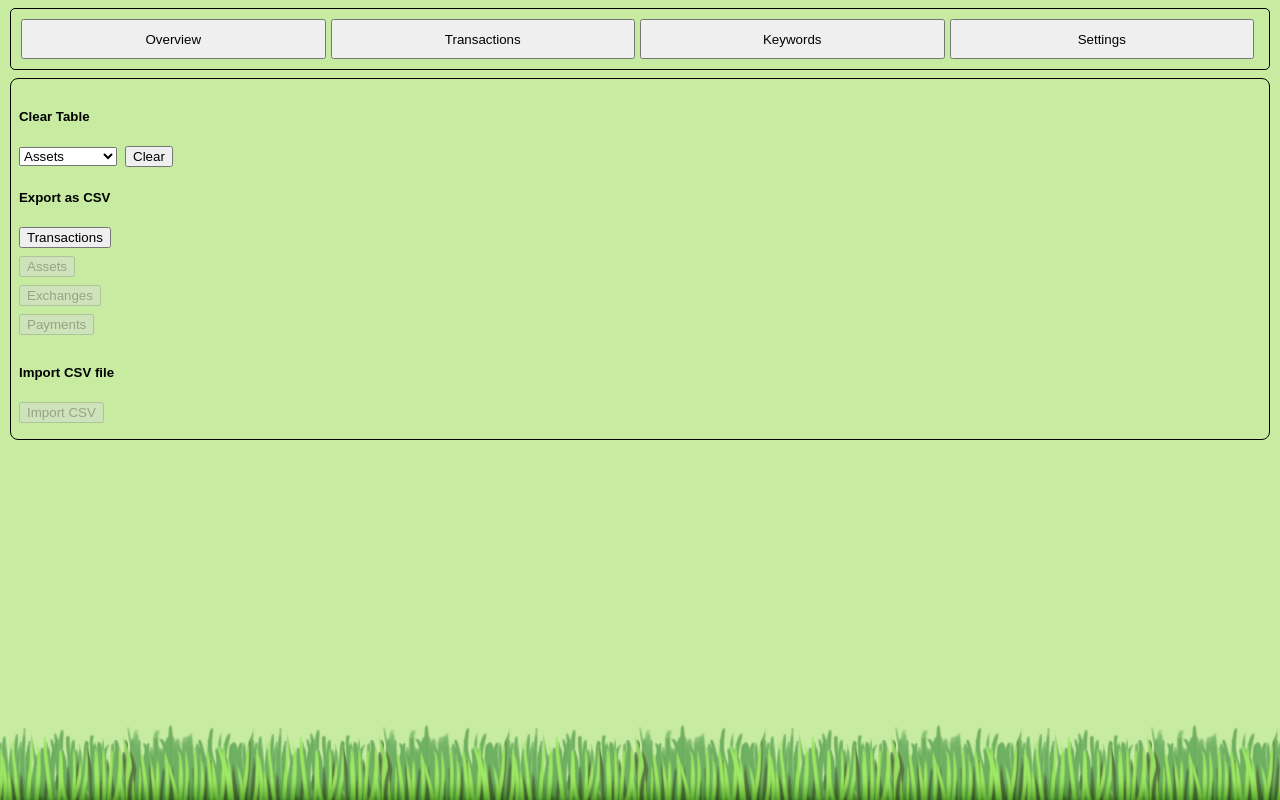
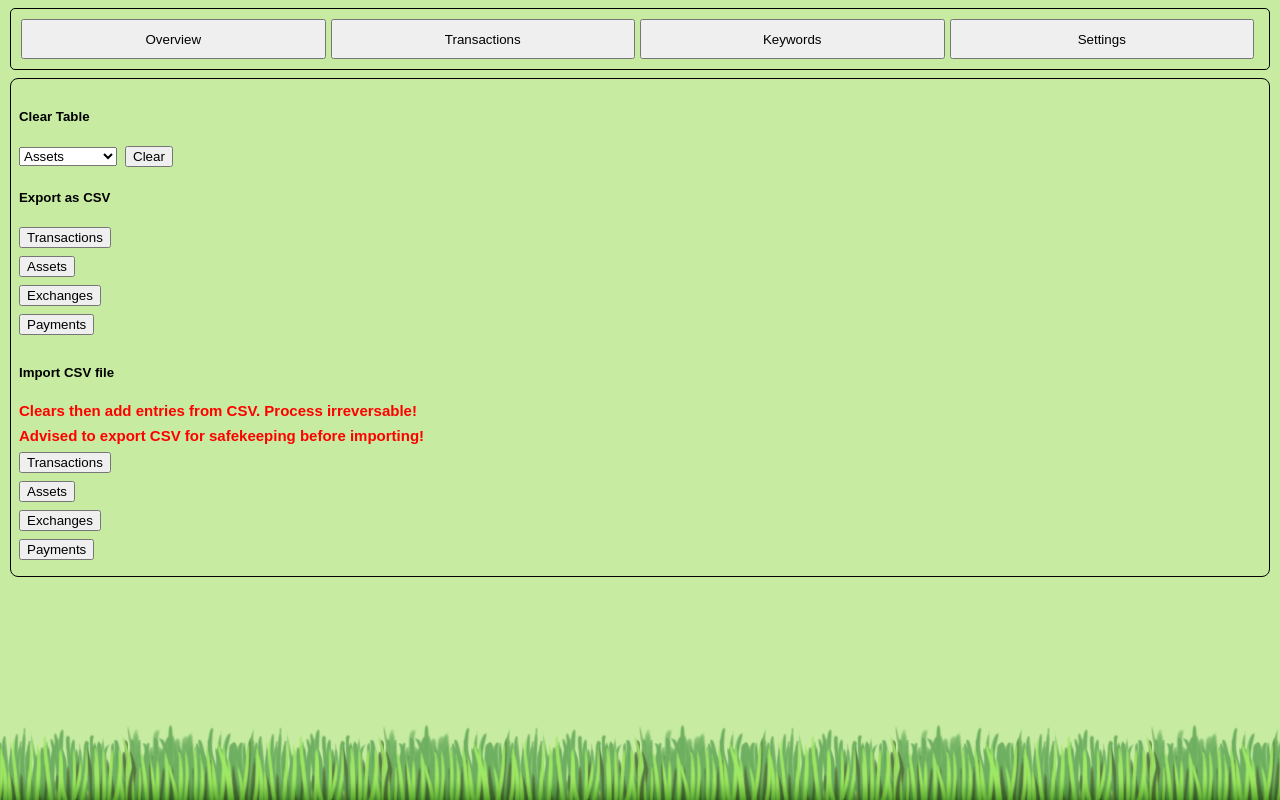
Before and after one commit to donaldcheah/TApp, a React (Create React App) app: page / in a window 1280 px wide. Both pictures are taken after a click on the button "Settings". Built offline with nearby package versions, Linux system fonts and the light colour scheme.

Commit message:
Added Import and Export functionality

```diff
--- a/src/DBAccess.ts
+++ b/src/DBAccess.ts
@@ -1,6 +1,6 @@
 import { KEYWORD_TYPES } from "./constants";
 import IEI from 'indexeddb-export-import';
-import { json2csvAsync } from "json-2-csv";
+import { json2csvAsync, csv2jsonAsync } from "json-2-csv";
 import { DB_TABLES } from "./constants";
 
 const VERSION = 2;
@@ -282,30 +282,148 @@ class DBAccess {
     }
 
     private _cachedDBJSON: any = null
-    downloadTransactionsCSV() {
+    downloadCSVFor(table: DB_TABLES) {
         if (!this._idb)
             throw new Error(ERROR_DB_READY)
 
+        let targetObjectStoreName: string;
+        switch (table) {
+            case DB_TABLES.ASSETS:
+                targetObjectStoreName = ASSETS_TABLE
+                break;
+            case DB_TABLES.EXCHANGES:
+                targetObjectStoreName = EXCHANGES_TABLE
+                break;
+            case DB_TABLES.PAYMENTS:
+                targetObjectStoreName = PAYMENTS_TABLE
+                break;
+            case DB_TABLES.TRANSACTIONS:
+                targetObjectStoreName = TRANSACTIONS_TABLE
+                break;
+            default:
+                throw new Error(`Unknown DB_TABLES : ${table}`)
+        }
 
         if (!this._cachedDBJSON) {
             this.getDBJSON().then((json) => {
                 const obj = JSON.parse(json)
                 this._cachedDBJSON = obj
 
-                json2csvAsync(obj.TRANSACTIONS).then((str) => {
-                    console.log('export csv:', str)
-                    this.downloadFile("TApp_transactions.csv", str)
+                const targetJSObj: object[] = obj[targetObjectStoreName]
+                this._convertObjToCSV(targetJSObj).then((str) => {
+                    // console.log('export csv:', str)
+                    const now = new Date();
+                    const offset = now.getTimezoneOffset();
+                    const date = new Date(now.getTime() - offset * 60 * 1000);
+                    const dateTimeString = date.toISOString().replace(/[^0-9]/g, '').substr(0, 14);
+                    this.downloadFile(`TApp_${targetObjectStoreName}_${dateTimeString}.csv`, str, 'text/csv')
                 })
             })
         } else {
             const obj = this._cachedDBJSON
-            json2csvAsync(obj.TRANSACTIONS).then((str) => {
-                console.log('export csv:', str)
-                this.downloadFile("TApp_transactions.csv", str)
+            const targetJSObj: object[] = obj[targetObjectStoreName]
+            this._convertObjToCSV(targetJSObj).then((str) => {
+                // console.log('export csv:', str)
+                const now = new Date();
+                const offset = now.getTimezoneOffset();
+                const date = new Date(now.getTime() - offset * 60 * 1000);
+                const dateTimeString = date.toISOString().replace(/[^0-9]/g, '').substr(0, 14);
+                this.downloadFile(`TApp_${targetObjectStoreName}_${dateTimeString}.csv`, str, 'text/csv')
             })
         }
 
     }
+    private _convertObjToCSV(jsObject: object[]): Promise<string> {
+        return json2csvAsync(jsObject)
+    }
+
+    convertCSVToJSON = (csv: string): Promise<any[]> => {
+        return csv2jsonAsync(csv)
+    }
+
+
+    importCSV = (type: DB_TABLES, csv: string): Promise<void> => {
+        if (!this._idb)
+            throw new Error(ERROR_DB_READY)
+        let targetObjectStoreName = null
+        switch (type) {
+            case DB_TABLES.ASSETS:
+                targetObjectStoreName = ASSETS_TABLE
+                break;
+            case DB_TABLES.EXCHANGES:
+                targetObjectStoreName = EXCHANGES_TABLE
+                break;
+            case DB_TABLES.PAYMENTS:
+                targetObjectStoreName = PAYMENTS_TABLE
+                break;
+            case DB_TABLES.TRANSACTIONS:
+                targetObjectStoreName = TRANSACTIONS_TABLE
+                break;
+            default:
+                throw new Error(`Unknown table type : ${type}`)
+        }
+        const t = this._idb.transaction([targetObjectStoreName], 'readwrite')
+        const os = t.objectStore(targetObjectStoreName)
+        return new Promise((rs, rj) => {
+            this.convertCSVToJSON(csv).then((arr) => {
+                os.clear()
+                arr.forEach(e => os.add(e))
+                t.oncomplete = () => {
+                    rs()
+                }
+                t.onerror = (e) => {
+                    rj(e)
+                }
+            })
+
+        })
+
+    }
+
+    // importPaymentsCSV = (paymentsCSV: string): Promise<void> => {
+    //     if (!this._idb)
+    //         throw new Error(ERROR_DB_READY)
+
+    //     const t = this._idb.transaction([PAYMENTS_TABLE], 'readwrite')
+    //     const os = t.objectStore(PAYMENTS_TABLE)
+    //     return new Promise((rs, rj) => {
+    //         this.convertCSVToJSON(paymentsCSV).then((arr) => {
+    //             os.clear()
+    //             arr.forEach(e => os.add(e))
+    //             t.oncomplete = () => {
+    //                 console.log('added all csv payments')
+    //                 rs()
+    //             }
+    //             t.onerror = (e) => {
+    //                 rj(e)
+    //             }
+    //         })
+
+    //     })
+    // }
+
+    // importExchangesCSV = (exchangesCSV: string): Promise<void> => {
+    //     if (!this._idb)
+    //         throw new Error(ERROR_DB_READY)
+
+    //     const t = this._idb.transaction([EXCHANGES_TABLE], 'readwrite')
+    //     const os = t.objectStore(EXCHANGES_TABLE)
+    //     return new Promise((rs, rj) => {
+    //         this.convertCSVToJSON(exchangesCSV).then((arr) => {
+    //             os.clear()
+    //             arr.forEach(e => os.add(e))
+    //             t.oncomplete = () => {
+    //                 console.log('added all csv exchanges')
+    //                 rs()
+    //             }
+    //             t.onerror = (e) => {
+    //                 rj(e)
+    //             }
+    //         })
+
+    //     })
+    // }
+
     private getDBJSON(): Promise<string> {
         if (!this._idb)
             throw new Error(ERROR_DB_READY)
@@ -317,15 +435,15 @@ class DBAccess {
                     rj(err)
                     return
                 }
-                console.log('export json:', json)
+                // console.log('export json:', json)
                 rs(json);
             })
         });
 
     }
-    private downloadFile(fileName: string, fileString: string) {
+    private downloadFile(fileName: string, fileString: string, fileType: string) {
         var a = document.createElement("a");
-        var file = new Blob([fileString], { type: 'text/plain' });
+        var file = new Blob([fileString], { type: fileType });
         a.href = URL.createObjectURL(file);
         a.download = fileName;
         a.click();
--- a/src/constants.ts
+++ b/src/constants.ts
@@ -12,3 +12,11 @@ export enum DB_TABLES {
     EXCHANGES = "Exchanges",
     PAYMENTS = "Payments"
 }
+
+export const TRANSACTION_FIELDS = ["id", "date", "exchange", "payment", "from", "fromAmount", "to", "toAmount"]
+export const NON_TRANSACTION_FIELDS = ["name"]
+
+export const ERROR_MESSAGES = {
+    INCOMPAT_TRANSACTION_CSV: `Incompatible Transaction CSV Headers\nExpecting ${TRANSACTION_FIELDS} fields.`,
+    INCOMPAT_NON_TRANSACTION_CSV: `Incompatible CSV Headers\nExpecting ${NON_TRANSACTION_FIELDS} fields.`
+}
--- a/src/views/SettingsView.tsx
+++ b/src/views/SettingsView.tsx
@@ -1,6 +1,6 @@
 import React, { CSSProperties } from 'react';
 import { dbAccess } from '../DBAccess';
-import { DB_TABLES } from '../constants';
+import { DB_TABLES, ERROR_MESSAGES, NON_TRANSACTION_FIELDS, TRANSACTION_FIELDS } from '../constants';
 
 const TABLES = [
     DB_TABLES.ASSETS,
@@ -15,7 +15,7 @@ const viewStyle: CSSProperties = {
     marginTop: '8px',
     padding: '8px'
 }
-const exportStyle: CSSProperties = {
+const buttonListStyle: CSSProperties = {
     display: 'block'
 }
 const buttonStyle: CSSProperties = {
@@ -25,29 +25,146 @@ const clearButtonStyle: CSSProperties = {
     marginLeft: '8px',
     marginRight: '8px'
 }
+const warningTextStyle: CSSProperties = {
+    fontWeight: 'bold',
+    color: 'red',
+    fontSize: '15px',
+    margin: '0px',
+    marginBottom: '8px'
+}
 interface Props { }
 interface State {
     showClearedTable: boolean
+    showImportSuccess: boolean
 }
 
 class SettingsView extends React.Component<Props, State> {
+    private _clearTextTimeout: any = null
+    private _importSuccessTimeout: any = null
     private _selectedClearTable: string
     constructor(p: Props) {
         super(p)
         this.state = {
-            showClearedTable: false
+            showClearedTable: false,
+            showImportSuccess: false
         }
         this._selectedClearTable = TABLES[0];
     }
+
     onClickExportTransactions = () => {
         console.log('exporting transactions csv')
-        dbAccess.downloadTransactionsCSV()
+        // dbAccess.downloadTransactionsCSV()
+        dbAccess.downloadCSVFor(DB_TABLES.TRANSACTIONS)
     }
-    onClickExportAssets = () => { }
-    onClickExportExchanges = () => { }
-    onClickExportPayments = () => { }
-    onClickImport() {
+    onClickExportAssets = () => {
+        dbAccess.downloadCSVFor(DB_TABLES.ASSETS)
+    }
+    onClickExportExchanges = () => {
+        dbAccess.downloadCSVFor(DB_TABLES.EXCHANGES)
+    }
+    onClickExportPayments = () => {
+        dbAccess.downloadCSVFor(DB_TABLES.PAYMENTS)
+    }
+    private _selectCSVFile(): Promise<File> {
+        return new Promise((rs, rj) => {
+            const element = document.createElement('input')
+            element.type = 'file'
+            element.accept = 'text/csv'
+            element.onchange = () => {
+                console.log('files : ', element.files)
+                if (element.files) {
+                    const file = element.files[0]
+                    rs(file)
+                } else {
+                    rj("didn't select any file")
+                }
+            }
+            element.click()
+        });
+    }
+    private _readFileAsString(f: File): Promise<string> {
+        return new Promise((rs, rj) => {
+            const reader = new FileReader()
+            reader.onload = (e) => {
+                const str = e.target?.result as string
+                rs(str)
+            }
+            reader.onerror = (e) => {
+                rj(e)
+            }
+            reader.readAsText(f)
+        });
+    }
+    private _matchCSVHeaders(csvString: string, headers: string[]): boolean {
+        const headerLine: string = csvString.substring(0, csvString.indexOf('\n'))
+        const checkHeaders = headerLine.split(',')
 
+        if (checkHeaders.length !== headers.length)
+            return false
+
+        for (let i = 0; i < headers.length; i++) {
+            if (!checkHeaders.includes(headers[i]))
+                return false
+        }
+        return true
+    }
+    onClickImportTransactions = () => {
+        this._selectCSVFile()
+            .then(this._readFileAsString)
+            .then((str) => {
+                if (!this._matchCSVHeaders(str, TRANSACTION_FIELDS))
+                    throw new Error(ERROR_MESSAGES.INCOMPAT_TRANSACTION_CSV)
+
+                return dbAccess.importCSV(DB_TABLES.TRANSACTIONS, str)
+            })
+            .then(() => {
+                this.showImportSuccess()
+            }).catch((e) => {
+                alert(e.message)
+            })
+    }
+    onClickImportAssets = () => {
+        this._selectCSVFile()
+            .then(this._readFileAsString)
+            .then((str) => {
+                if (!this._matchCSVHeaders(str, NON_TRANSACTION_FIELDS))
+                    throw new Error(ERROR_MESSAGES.INCOMPAT_NON_TRANSACTION_CSV)
+
+                return dbAccess.importCSV(DB_TABLES.ASSETS, str)
+            })
+            .then(() => {
+                this.showImportSuccess()
+            }).catch((e) => {
+                alert(e.message)
+            })
+    }
+    onClickImportExchanges = () => {
+        this._selectCSVFile()
+            .then(this._readFileAsString)
+            .then((str) => {
+                if (!this._matchCSVHeaders(str, NON_TRANSACTION_FIELDS))
+                    throw new Error(ERROR_MESSAGES.INCOMPAT_NON_TRANSACTION_CSV)
+                return dbAccess.importCSV(DB_TABLES.EXCHANGES, str)
+            })
+            .then(() => {
+                this.showImportSuccess()
+            }).catch((e) => {
+                alert(e.message)
+            })
+    }
+    onClickImportPayments = () => {
+        this._selectCSVFile()
+            .then(this._readFileAsString)
+            .then((str) => {
+                if (!this._matchCSVHeaders(str, NON_TRANSACTION_FIELDS))
+                    throw new Error(ERROR_MESSAGES.INCOMPAT_NON_TRANSACTION_CSV)
+                return dbAccess.importCSV(DB_TABLES.PAYMENTS, str)
+            })
+            .then(() => {
+                this.showImportSuccess()
+            }).catch((e) => {
+                alert(e.message)
+            })
     }
 
     onSelectClearTableOption = (e: React.ChangeEvent<HTMLSelectElement>) => {
@@ -73,9 +190,11 @@ class SettingsView extends React.Component<Props, State> {
         if (this._clearTextTimeout) {
             clearTimeout(this._clearTextTimeout)
         }
+        if (this._importSuccessTimeout) {
+            clearTimeout(this._importSuccessTimeout)
+        }
     }
 
-    private _clearTextTimeout: any = null
     showClearedText = () => {
         this.setState({ ...this.state, showClearedTable: true })
         this._clearTextTimeout = setTimeout(() => {
@@ -83,33 +202,50 @@ class SettingsView extends React.Component<Props, State> {
             this.setState({ ...this.state, showClearedTable: false })
         }, 1000)
     }
+    showImportSuccess = () => {
+        this.setState({ ...this.state, showImportSuccess: true })
+        this._importSuccessTimeout = setTimeout(() => {
+            this._importSuccessTimeout = null;
+            this.setState({ ...this.state, showImportSuccess: false })
+        }, 1000)
+    }
 
     render(): React.ReactNode {
         const clearTextStyle = this.state.showClearedTable ? {} : { display: 'none' }
+        const importedTextStyle = this.state.showImportSuccess ? {} : { display: 'none' }
         return <div id="settings" style={viewStyle}>
             <div id="settings.clearTable">
                 <h5>Clear Table</h5>
                 <select onChange={this.onSelectClearTableOption}>
-                    {/* <option>Assets</option>
-                    <option>Exchanges</option>
-                    <option>Payments</option>
-                    <option>Transactions</option> */}
                     {this.renderClearTableOptions()}
                 </select>
                 <button onClick={this.onClickClearTable} style={clearButtonStyle}>Clear</button>
                 <span style={clearTextStyle}>Cleared {this._selectedClearTable} Table</span>
             </div>
-            <div id="settings.export" style={exportStyle}>
+            <div id="settings.export" style={buttonListStyle}>
                 <h5>Export as CSV</h5>
-                {/* <button onClick={this.onClickExport}>Export CSV</button> */}
-                <button onClick={this.onClickExportTransactions} style={buttonStyle}>Transactions</button><br />
-                <button style={buttonStyle} disabled>Assets</button><br />
-                <button style={buttonStyle} disabled>Exchanges</button><br />
-                <button style={buttonStyle} disabled>Payments</button><br />
+                <button onClick={this.onClickExportTransactions} style={buttonStyle}>Transactions</button>
+                <br />
+                <button onClick={this.onClickExportAssets} style={buttonStyle} >Assets</button>
+                <br />
+                <button onClick={this.onClickExportExchanges} style={buttonStyle} >Exchanges</button>
+                <br />
+                <button onClick={this.onClickExportPayments} style={buttonStyle} >Payments</button>
+                <br />
             </div>
-            <div id="settings.import">
-                <h5>Import CSV file</h5>
-                <button style={buttonStyle} onClick={this.onClickImport} disabled>Import CSV</button>
+            <div id="settings.import" style={buttonListStyle}>
+                <h5>Import CSV file <span style={importedTextStyle}> &#10003; Imported CSV</span></h5>
+                <p style={warningTextStyle}>Clears then add entries from CSV. Process irreversable!</p>
+                <p style={warningTextStyle}>Advised to export CSV for safekeeping before importing!</p>
+                <button style={buttonStyle} onClick={this.onClickImportTransactions}>Transactions</button>
+                <br />
+                <button style={buttonStyle} onClick={this.onClickImportAssets}>Assets</button>
+                <br />
+                <button style={buttonStyle} onClick={this.onClickImportExchanges}>Exchanges</button>
+                <br />
+                <button style={buttonStyle} onClick={this.onClickImportPayments}>Payments</button>
+
+                <br />
             </div>
         </div>
     }
```
